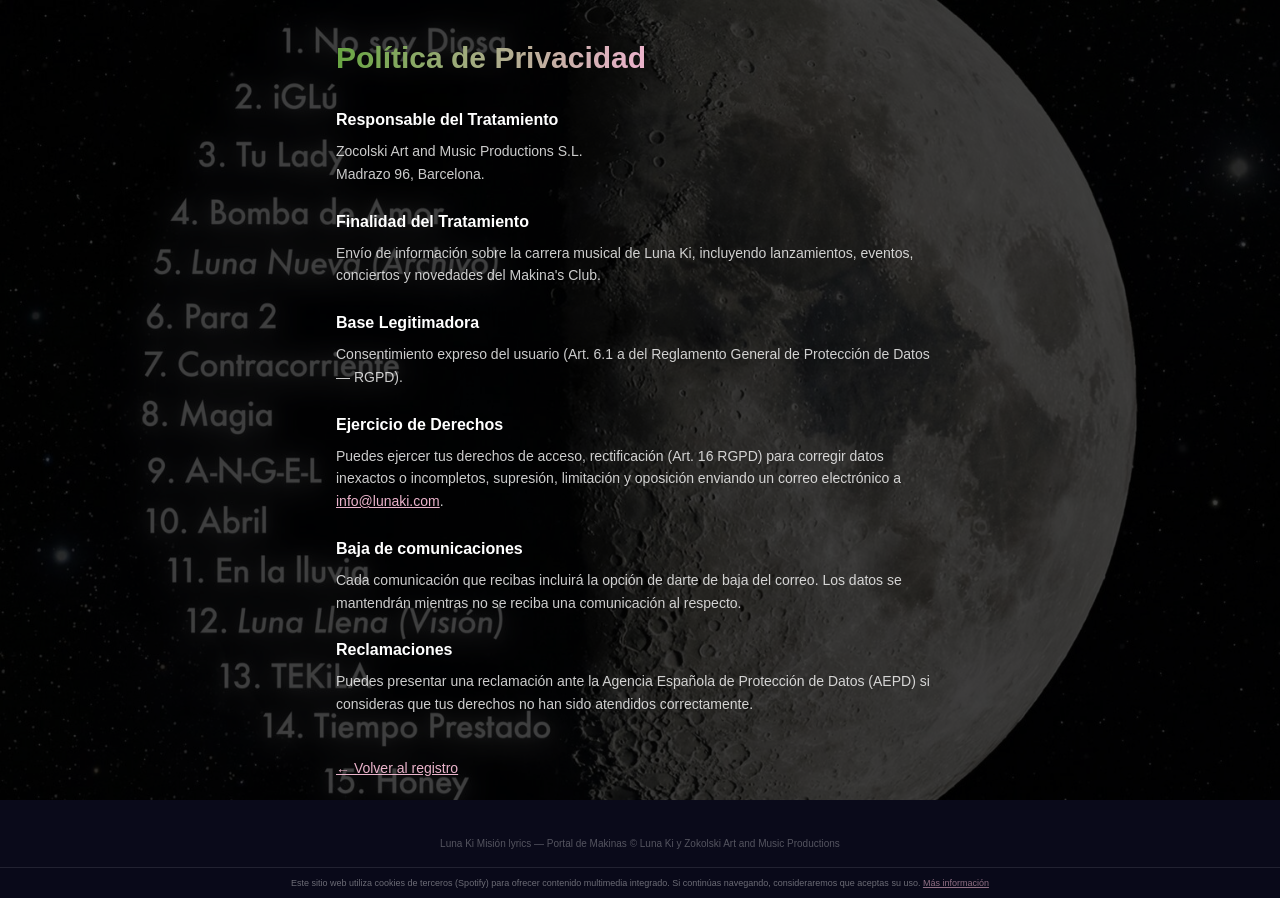
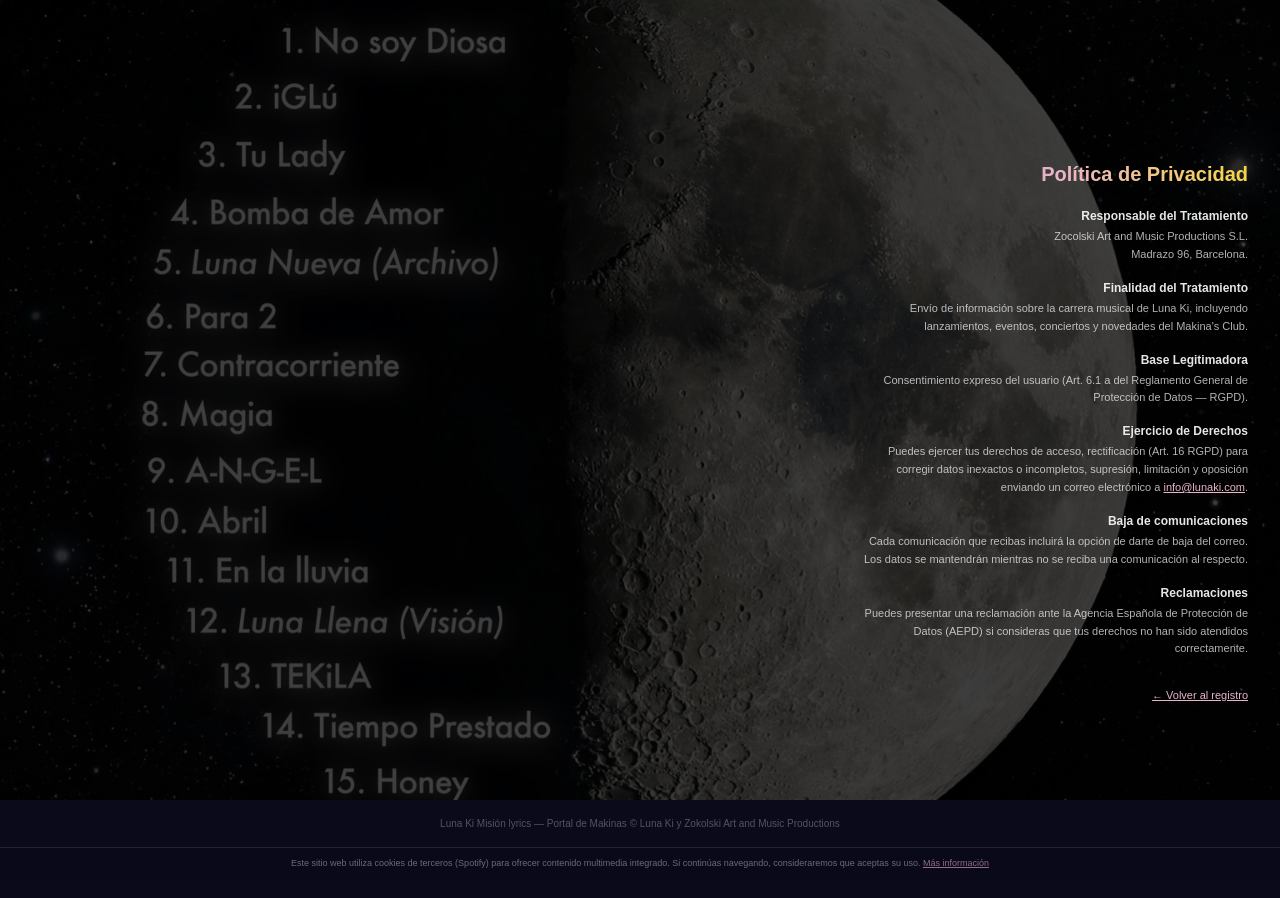
Before and after one commit to ginesgorriz-eng/luna-cosmic-songs, a Next.js app: page /privacidad in a window 1280 px wide. Built offline with nearby package versions, Linux system fonts and the light colour scheme; grey boxes are pictures that could not be loaded.

Commit message:
quitado fondo estrellas en todo el juego
Y corregida pestaña privacidad

```diff
--- a/src/app/juego/page.tsx
+++ b/src/app/juego/page.tsx
@@ -2,7 +2,6 @@
 
 import { Suspense, useState } from "react";
 import { useSearchParams } from "next/navigation";
-import Starfield from "@/components/Starfield";
 import TableroJuego from "@/components/TableroJuego";
 
 function JuegoContent() {
@@ -13,7 +12,6 @@ function JuegoContent() {
 
   return (
     <main className="relative min-h-screen bg-cosmic-bg">
-      <Starfield />
       <TableroJuego level={level} onLevelChange={setLevel} />
     </main>
   );
--- a/src/app/page.tsx
+++ b/src/app/page.tsx
@@ -3,7 +3,7 @@
 import { useState } from "react";
 import { useRouter } from "next/navigation";
 import { motion } from "framer-motion";
-import Starfield from "@/components/Starfield";
+
 import LevelSelector from "@/components/LevelSelector";
 import { useSpotify } from "@/contexts/SpotifyContext";
 
@@ -57,7 +57,6 @@ export default function HomePage() {
           filter: "brightness(0.35)",
         }}
       />
-      <Starfield />
       <div className="relative z-10 min-h-screen flex items-center justify-center px-4 py-8">
         <motion.div
           variants={containerVariants}
--- a/src/app/privacidad/page.tsx
+++ b/src/app/privacidad/page.tsx
@@ -11,9 +11,10 @@ export default function PrivacidadPage() {
           filter: "brightness(0.25)",
         }}
       />
-      <div className="relative z-10 py-10 px-4 sm:px-6 lg:px-8 max-w-2xl mx-auto">
+      <div className="relative z-10 min-h-screen flex items-start justify-end py-10 px-4 sm:px-6 lg:px-8">
+        <div className="w-full max-w-xs sm:max-w-sm mt-[15vh]">
         <h1
-          className="text-2xl sm:text-3xl font-bold mb-8"
+          className="text-lg sm:text-xl font-bold mb-5 text-right"
           style={{
             backgroundImage: "linear-gradient(90deg, #68A542, #EAB3CB, #F5D547)",
             backgroundClip: "text",
@@ -24,15 +25,15 @@ export default function PrivacidadPage() {
           Política de Privacidad
         </h1>
 
-        <div className="space-y-6 text-white/80 text-sm leading-relaxed">
+        <div className="space-y-4 text-white/70 text-[11px] leading-relaxed text-right">
           <section>
-            <h2 className="text-white font-semibold text-base mb-2">Responsable del Tratamiento</h2>
+            <h2 className="text-white/90 font-semibold text-xs mb-1">Responsable del Tratamiento</h2>
             <p>Zocolski Art and Music Productions S.L.</p>
             <p>Madrazo 96, Barcelona.</p>
           </section>
 
           <section>
-            <h2 className="text-white font-semibold text-base mb-2">Finalidad del Tratamiento</h2>
+            <h2 className="text-white/90 font-semibold text-xs mb-1">Finalidad del Tratamiento</h2>
             <p>
               Envío de información sobre la carrera musical de Luna Ki, incluyendo lanzamientos,
               eventos, conciertos y novedades del Makina&apos;s Club.
@@ -40,7 +41,7 @@ export default function PrivacidadPage() {
           </section>
 
           <section>
-            <h2 className="text-white font-semibold text-base mb-2">Base Legitimadora</h2>
+            <h2 className="text-white/90 font-semibold text-xs mb-1">Base Legitimadora</h2>
             <p>
               Consentimiento expreso del usuario (Art. 6.1 a del Reglamento General de Protección
               de Datos — RGPD).
@@ -48,7 +49,7 @@ export default function PrivacidadPage() {
           </section>
 
           <section>
-            <h2 className="text-white font-semibold text-base mb-2">Ejercicio de Derechos</h2>
+            <h2 className="text-white/90 font-semibold text-xs mb-1">Ejercicio de Derechos</h2>
             <p>
               Puedes ejercer tus derechos de acceso, rectificación (Art. 16 RGPD) para corregir
               datos inexactos o incompletos, supresión, limitación y oposición enviando un correo
@@ -63,7 +64,7 @@ export default function PrivacidadPage() {
           </section>
 
           <section>
-            <h2 className="text-white font-semibold text-base mb-2">Baja de comunicaciones</h2>
+            <h2 className="text-white/90 font-semibold text-xs mb-1">Baja de comunicaciones</h2>
             <p>
               Cada comunicación que recibas incluirá la opción de darte de baja del correo.
               Los datos se mantendrán mientras no se reciba una comunicación al respecto.
@@ -71,7 +72,7 @@ export default function PrivacidadPage() {
           </section>
 
           <section>
-            <h2 className="text-white font-semibold text-base mb-2">Reclamaciones</h2>
+            <h2 className="text-white/90 font-semibold text-xs mb-1">Reclamaciones</h2>
             <p>
               Puedes presentar una reclamación ante la Agencia Española de Protección de Datos
               (AEPD) si consideras que tus derechos no han sido atendidos correctamente.
@@ -79,13 +80,14 @@ export default function PrivacidadPage() {
           </section>
         </div>
 
-        <div className="mt-10">
+        <div className="mt-6 text-right">
           <Link
             href="/registro"
-            className="text-[#EAB3CB] hover:text-[#EAB3CB]/80 text-sm underline transition"
+            className="text-[#EAB3CB] hover:text-[#EAB3CB]/80 text-[11px] underline transition"
           >
             &larr; Volver al registro
           </Link>
+        </div>
         </div>
       </div>
     </div>
--- a/src/app/registro/page.tsx
+++ b/src/app/registro/page.tsx
@@ -4,7 +4,7 @@ import { useState, useEffect } from 'react';
 import { useRouter } from 'next/navigation';
 import { motion } from 'framer-motion';
 import Link from 'next/link';
-import Starfield from '@/components/Starfield';
+
 
 interface FormData {
   nombre: string;
@@ -201,8 +201,6 @@ export default function RegistroPage() {
           filter: "brightness(0.3)",
         }}
       />
-      <Starfield />
-
       <div className="relative z-10 py-6 px-4 sm:px-6 lg:px-8">
         <div className="max-w-sm mx-auto">
           {/* Logo/Title */}
--- a/src/components/TableroJuego.tsx
+++ b/src/components/TableroJuego.tsx
@@ -33,7 +33,6 @@ import ColumnaCancion from "./ColumnaCancion";
 import FichaFlotante from "./FichaFlotante";
 import Particles, { useParticles } from "./Particles";
 import ToastContainer, { useToast } from "./Toast";
-import Starfield from "./Starfield";
 
 interface TableroJuegoProps {
   level: "basico" | "avanzado";
@@ -357,7 +356,6 @@ export default function TableroJuego({
   if (!phasesReady) {
     return (
       <div className="relative min-h-screen w-full bg-cosmic-bg flex items-center justify-center">
-        <Starfield />
         <p className="relative z-10 text-white/50 text-lg">Preparando el cosmos...</p>
       </div>
     );
@@ -378,9 +376,6 @@ export default function TableroJuego({
           filter: "brightness(0.50) blur(2px)",
         }}
       />
-      {/* Starfield on top of cover */}
-      <Starfield />
-
       {/* Content */}
       <div className="relative z-10 px-4 py-3 max-w-7xl mx-auto">
         {/* Top bar: Title left + Zona cliente right */}
--- a/src/contexts/SpotifyContext.tsx
+++ b/src/contexts/SpotifyContext.tsx
@@ -67,9 +67,9 @@ function positionOverTarget(container: HTMLDivElement, target: HTMLElement) {
     top: `${rect.top}px`,
     width: `${rect.width}px`,
     height: `${Math.max(rect.height, 152)}px`,
-    overflow: "visible",
+    overflow: "hidden",
     pointerEvents: "auto",
-    zIndex: "9999",
+    zIndex: "50",
     opacity: "1",
     // Clear bottom/right from hideContainer
     bottom: "auto", right: "auto",
```
